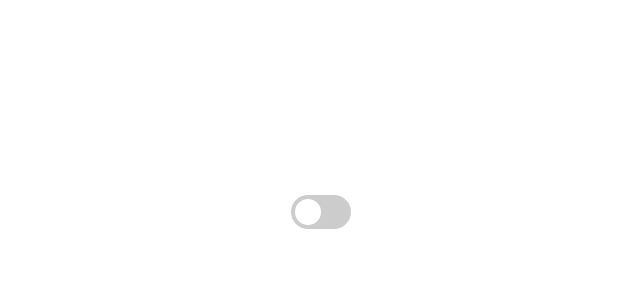
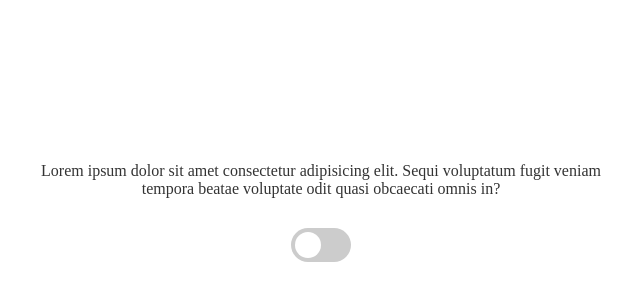
Before and after one commit to raflyfahrezi/dark-mode, a Next.js app: page / in a window 1280 px wide. Shown: the part 188-488 px from the top of the page, without its empty margins (319-959 px from the left). Built offline with nearby package versions, Linux system fonts and the light colour scheme.

Commit message:
adding some text

```diff
--- a/src/pages/index.jsx
+++ b/src/pages/index.jsx
@@ -1,6 +1,7 @@
 import React from 'react'
 import styled from 'styled-components'
 
+import Paragraph from '../component/typography/paragraph'
 import ToggleSwitch from '../component/toggle-switch/toggle-switch'
 
 const Container = styled['div']`
@@ -15,6 +16,17 @@ const Container = styled['div']`
     background-color : ${ props => props['theme']['color']['primary'] };
 `
 
+const Content = styled['div']`
+    width : 100%;
+    max-width : 600px;
+
+    display : grid;
+    place-items : center;
+    gap : 30px;
+
+    text-align : center;
+`
+
 const index = () => {
     const toggleHander = e => {
 
@@ -22,9 +34,10 @@ const index = () => {
 
     return (
         <Container>
-            <div>
+            <Content>
+                <Paragraph>Lorem ipsum dolor sit amet consectetur adipisicing elit. Sequi voluptatum fugit veniam tempora beatae voluptate odit quasi obcaecati omnis in?</Paragraph>
                 <ToggleSwitch toggleHander={ e => toggleHander(e) }/>
-            </div>
+            </Content>
         </Container>
     )
 }
```
